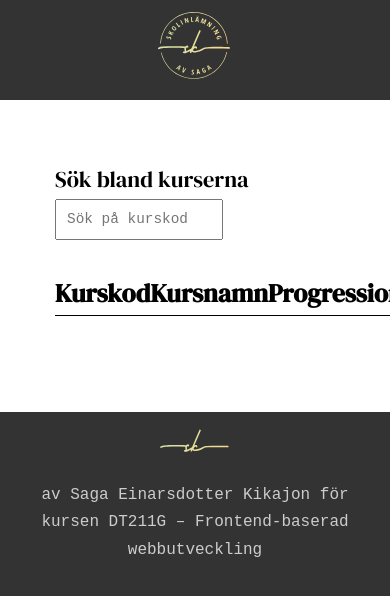
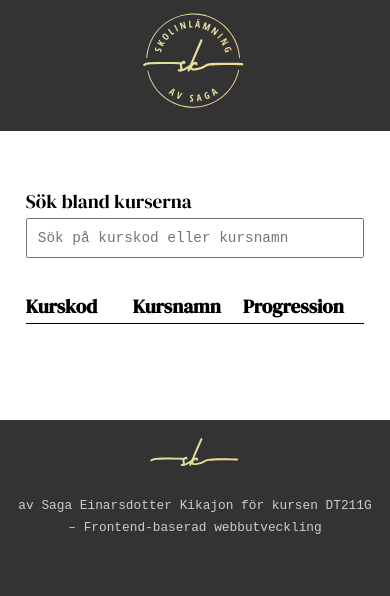
Before and after one commit to sagaeinkik/frontend2, a website built with Parcel: page source/index.html in a window 390 px wide. Built offline with nearby package versions, Linux system fonts and the light colour scheme; no server answers; a web font is replaced by a local one.

Commit message:
Media queries

```diff
--- a/source/index.html
+++ b/source/index.html
@@ -18,6 +18,8 @@
         <main>
             <label for="searchcourse">Sök bland kurserna</label>
             <input type="search" name="searchcourse" id="searchcourse" placeholder="Sök på kurskod eller kursnamn">
+            <div class="table-container">
+
                 <table>
                     <thead>
                         <tr>
@@ -30,6 +32,7 @@
                     </tbody>
                     </thead>
                 </table>
+            </div>
         </main>
         <footer>
             <img src="logo/signature-gradient.svg" alt="Signatur från logotyp">
--- a/source/scss/style.scss
+++ b/source/scss/style.scss
@@ -2,14 +2,15 @@
 @import url('https://fonts.googleapis.com/css2?family=DM+Serif+Display&family=Sometype+Mono&display=swap');
 
 $green: #d1e5a5;
-$orange: #f7d890;
 
+//Nollställ
 * {
     margin: 0;
     padding: 0;
     box-sizing: border-box;
 }
 
+//Maxbredder och allmänna bra-att-ha-regler
 body {
     max-width: 2000px;
     margin: auto;
@@ -19,11 +20,13 @@ body {
     background-color: #333;
 }
 
+//Overflow-x på wrapper också för att mobilen inte ska ignorera overflow-x
 .wrapper {
     overflow-x: hidden;
     background-color: #fff;
 }
 
+/* Header får färg, regler för logotypen */
 header {
     background-color: #333;
     img {
@@ -35,57 +38,69 @@ header {
         transform: translateX(-50%);
     }
 }
+
+/* Main får bredd */
 main {
     width: 80%;
     margin: auto;
     padding: 1em;
 
+    /* Label får egen rad och lite luft */
     label {
         display: block;
         margin-top: 2em;
         font-size: 1.4em;
     }
+    /* Regler för sökrutan */
     input {
         width: 60%;
         padding: 0.7em;
         font-family: 'Sometype Mono', 'Courier New', Courier, monospace;
         font-size: 0.9em;
     }
-
+    /* Regler för table */
     table {
         margin-top: 2em;
         border-bottom: 1px solid black;
         width: 100%;
         text-align: left;
         border-spacing: 0;
+
+        /* Storlek på rubrikerna */
         th {
             letter-spacing: 1.2;
             font-size: 1.6em;
             background-color: white;
+            // Se till att det blir en hand som muspekare så folk fattar att man kan klicka
             cursor: pointer;
-
+            //Hovereffekt
             &:hover {
                 text-decoration: underline 1px solid black;
             }
         }
         td {
+            //Ändra font för data
             font-family: 'Sometype Mono', 'Courier New', Courier, monospace;
             padding: 0.3em;
         }
         tr:nth-child(odd) {
+            //Varannan rad blir grå i bakgrunden
             background-color: #e7e7e7;
         }
         tr:hover {
+            //grön bakgrundsfärg vid hover
             background-color: $green;
         }
     }
 }
 
+/* Footer */
 footer {
     background-color: #333;
     margin-top: 5em;
 
     img {
+        //regler för svg-loggan i footern, position osv
         width: 20%;
         max-width: 180px;
         position: relative;
@@ -95,9 +110,66 @@ footer {
     }
 
     p {
+        /* Credits */
         color: #ccc;
         text-align: center;
         padding: 1em;
         font-family: 'Sometype Mono', 'Courier New', Courier, monospace;
     }
 }
+
+/* MEDIA QUERIES */
+@media (max-width: 950px) {
+    /* Lite luft runt mittersta kolumnen */
+    main table th:nth-child(2) {
+        padding-left: 1.1em;
+    }
+    main table tbody tr td:nth-child(2) {
+        padding-left: 1.6em;
+    }
+    /* Bredda sökrutan */
+    main input {
+        width: 100%;
+    }
+    footer {
+        p {
+            font-size: 0.8em;
+        }
+    }
+}
+
+@media (max-width: 650px) {
+    /* Bredda main */
+    main {
+        width: 95%;
+
+        /* Gör att man kan scrolla i sidled just på table */
+        .table-container {
+            overflow-x: auto;
+        }
+        /* Ändra fontstorlekar */
+        table th {
+            font-size: 1.2em;
+        }
+        table td {
+            font-size: 0.9em;
+        }
+        /* Placera progression i mitten */
+        table tr td:last-child {
+            text-align: center;
+        }
+        label {
+            font-size: 1.2em;
+        }
+    }
+}
+
+@media (max-width: 400px) {
+    /* Justera bildbredder */
+    header img {
+        width: 130px;
+    }
+    footer img {
+        width: 100px;
+    }
+}
```
Lines whose indentation alone changed are shown as unchanged.
